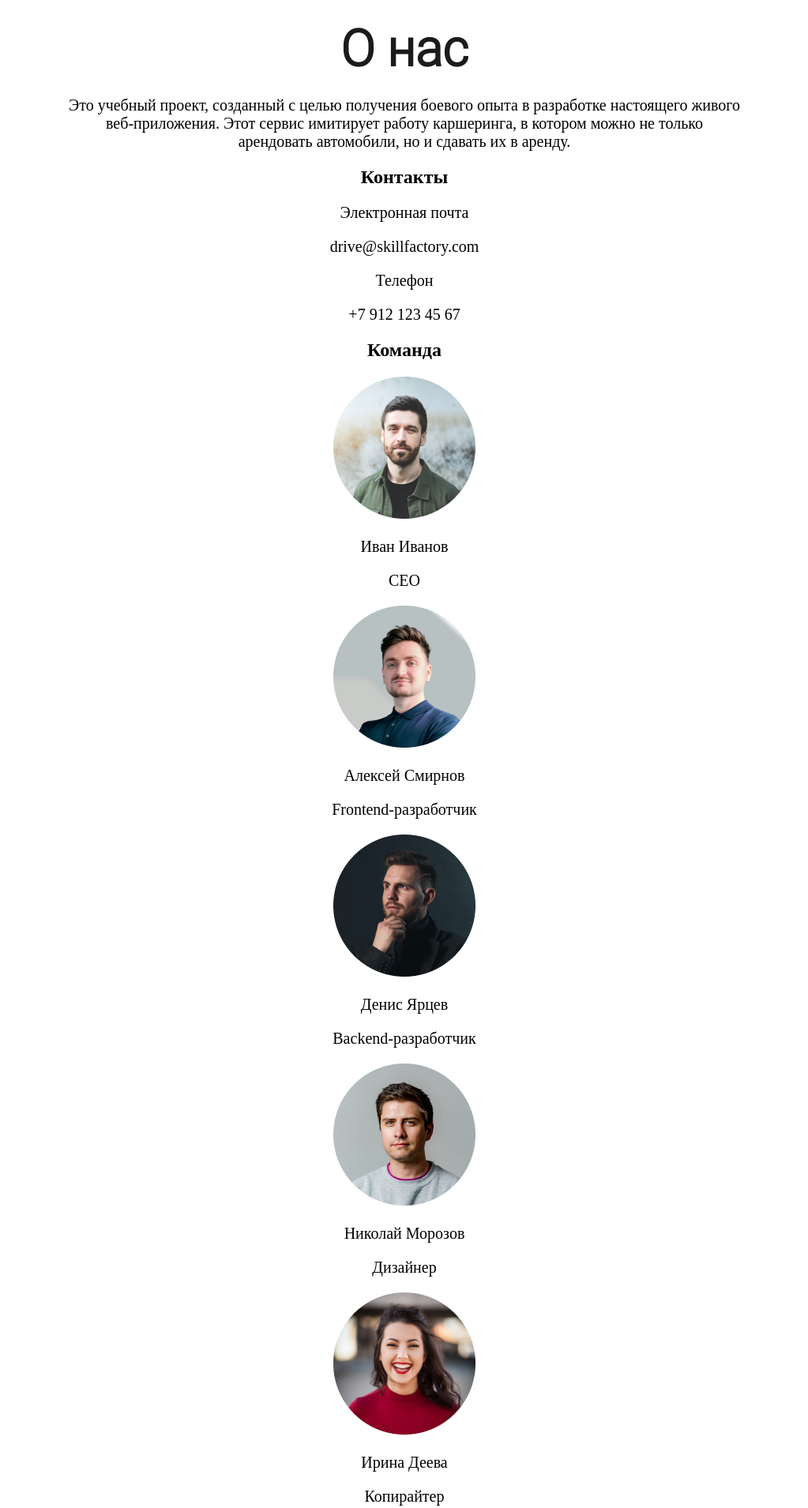
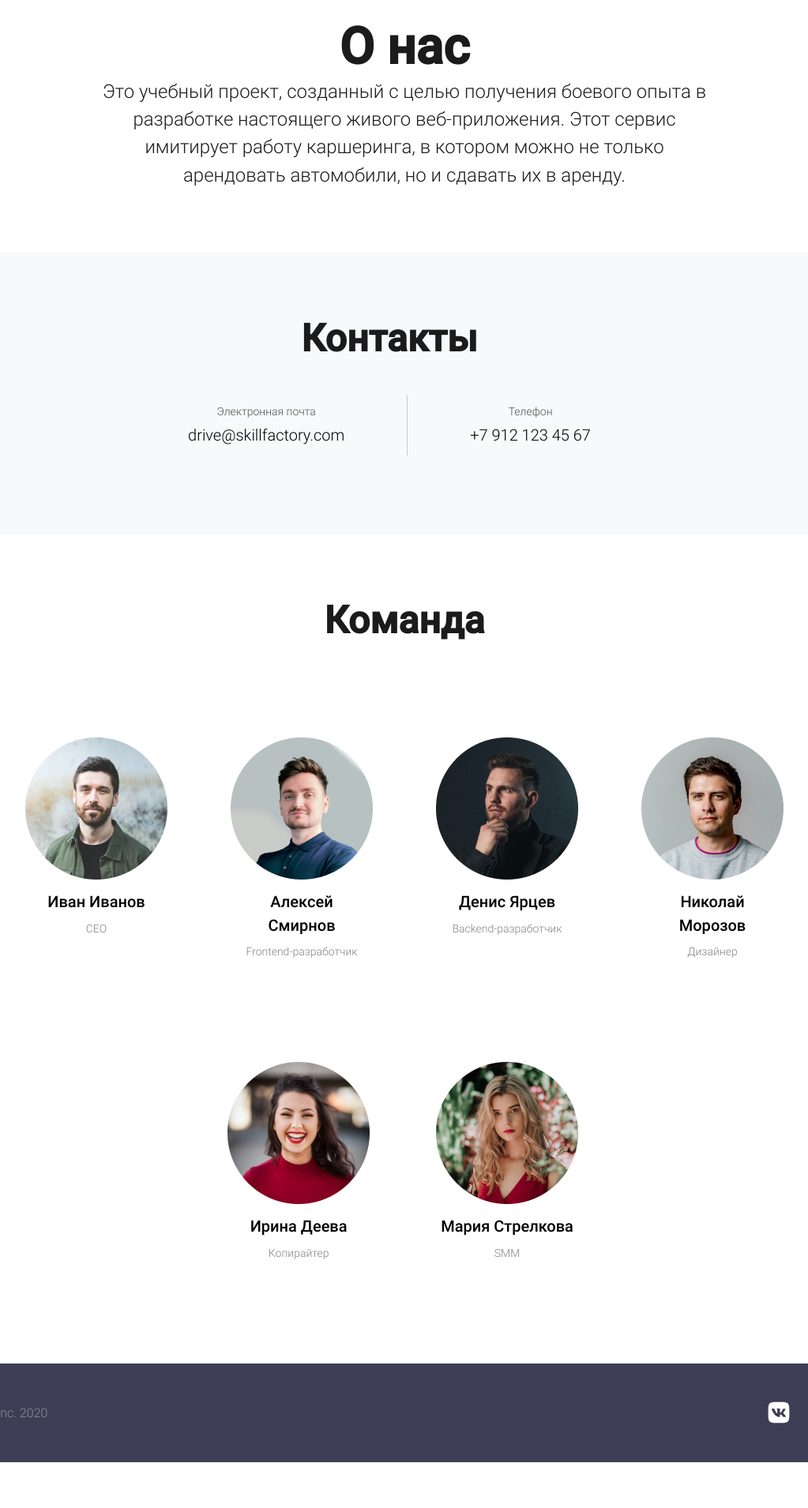
Before and after one commit to DEsimas/SF-Drive, a website: page aboutUs.html in a window 1280 px wide. Shown: the part 520-2430 px from the top of the page at 79% size, without its empty margins (128-1151 px from the left). After the commit the page ends 2372 px from the top, so only its background shows below. Drawn offline with Linux system fonts and the light colour scheme; files whose address does not match are found by name.

Commit message:
aboutUs done

```diff
--- a/aboutUs.html
+++ b/aboutUs.html
@@ -4,7 +4,7 @@
 <head>
     <meta charset="UTF-8" name="viewport" content="width=device-width, initial-scale=1.0">
     <title>О нас</title>
-    <link rel="stylesheet" type="text/css" href="styles/css/style.css" />
+    <link rel="stylesheet" type="text/css" href="styles/css/aboutUs.css" />
 </head>
 
 <body>
--- a/styles/scss/_FAQ.scss
+++ b/styles/scss/FAQ.scss
@@ -1,4 +1,16 @@
 @import "variables";
+@import "_header";
+@import "_footer";
+
+button:focus{
+    outline: none;
+}
+html{
+    margin: 0px;
+}
+body{
+    margin: 0px;
+}
 
 main{
     margin-top: 60px;
@@ -9,7 +21,7 @@ main{
         font-family: 'Roboto';
         font-size: 32px;
         line-height: 120%;
-        color: #1B1B1B;
+        color: $main-text-color;
         margin: 0px;
         margin-top: 40px;
     }
@@ -32,7 +44,7 @@ main{
 
             p{
                 font-family: 'Roboto';
-                Font-size: 16px;
+                font-size: 16px;
                 line-height: 147.3%;
                 margin: 0px;
                 margin-top: 10px;
@@ -91,7 +103,7 @@ main{
         font-family: 'Roboto';
         font-size: 14px;
         line-height: 147.3%;
-        color: #1B1B1B;
+        color: $main-text-color;
         margin: 0px;
         margin-left: 20px;
         margin-right: 20px;
@@ -108,7 +120,7 @@ main{
 
         p{
             font-size: 20px;
-            font-style: "Roboto";
+            font-family: 'Roboto';
         }
 
         h1{
@@ -132,10 +144,6 @@ main{
             &-questions{
                 margin-top: 60px;
 
-                button:hover{
-                    background-color: rgba(97, 161, 153, 0.15);
-                }
-
                 button span{
                     font-size: 20px;
                 }
@@ -146,6 +154,10 @@ main{
             font-size: 20px;
         }
 
+        .btn:hover{
+            background-color: rgba(97, 161, 153, 0.15);
+        }
+
         .answ{
             text-align: left;
             font-size: 20px;
--- a/styles/scss/_footer.scss
+++ b/styles/scss/_footer.scss
@@ -12,7 +12,7 @@
         margin-left: 18px;
         font-size: 16px;
         line-height: 19px;
-        color: $main-text-color-alt;
+        color: white;
         opacity: 0.4;
         font-family: 'Roboto';
     }
--- a/styles/scss/_variables.scss
+++ b/styles/scss/_variables.scss
@@ -1,5 +1,5 @@
 @font-face {
-    src: url('../fonts/Roboto-Light.ttf');
+    src: url('../../fonts/Roboto-Light.ttf');
     font-family: "Roboto";
 }
 @font-face {
@@ -9,4 +9,3 @@
 
 $main-text-color: #1B1B1B;
 $footerBG: #3F3D56;
-$main-text-color-alt:  #FFFFFF;
--- /dev/null
+++ b/styles/scss/aboutUs.scss
@@ -0,0 +1,284 @@
+@import "_header";
+@import "_footer";
+
+button:focus{
+    outline: none;
+}
+html{
+    margin: 0px;
+}
+body{
+    margin: 0px;
+}
+
+h1{
+    font-family: 'Roboto500';
+    margin: 0px;
+    font-size: 32px;
+    line-height: 120%;
+    text-align: center;
+    color: #1B1B1B;
+}
+
+h2{
+    font-family: 'Roboto500';
+    font-size: 24px;
+    line-height: 120%;
+    text-align: center;
+    color: $main-text-color;
+}
+
+.main{
+    padding: 0px 20px;
+    margin-top: 60px;
+
+    &-img{
+        display: flex;
+        justify-content: center;
+        margin-bottom: 40px;
+        margin-left: 54px;
+        margin-right: 54px;
+
+        img{
+            height: 202px;
+            width: 267px;
+        }
+    }
+
+    &-contacts{
+        margin-top: 40px;
+        background-color: #F7F9FB;
+        padding-top: 40px;
+        padding-bottom: 40px;
+        width: 100vw;
+        margin-left: -20px;
+        font-family: 'Roboto';
+
+
+        h2{
+            margin: 0px;
+        }
+
+        &-content{
+            &-email{
+                margin-top: 20px;
+
+                &-text{
+                    font-size: 12px;
+                    line-height: 147.3%;
+                    text-align: center;
+                    color: #4F4F4F;
+                    margin-bottom: 5px;
+                }
+
+                &-email{
+                    font-size: 14px;
+                    line-height: 147.3%;
+                    text-align: center;
+                    color: black;
+                    margin-top: 0px;
+                }
+            }
+
+            &-phone{
+                margin-top: 20px;
+
+                &-text{
+                    font-size: 12px;
+                    line-height: 147.3%;
+                    text-align: center;
+                    color: #4F4F4F;
+                    margin-bottom: 5px;
+                }
+
+                &-phone{
+                    font-size: 14px;
+                    line-height: 147.3%;
+                    text-align: center;
+                    color: black;
+                    margin-top: 0px;
+                }
+            }
+        }
+    }
+
+    &-team{
+        margin-top: 40px;
+
+        h2{
+            margin: 0px;
+        }
+    }
+}
+
+.main-team{
+    &-names{
+        display: grid;
+        grid-template-columns: repeat(2, 160px);
+        text-align: center;
+        justify-content: center;
+
+        div{
+            margin-top: 30px;
+        }
+
+        img{
+            height: 80px;
+            width: 80px;
+        }
+    }
+}
+
+.team{
+    &-name{
+        font-family: 'Roboto500';
+        font-size: 16px;
+        line-height: 147.3%;
+        text-align: center;
+        color: black;
+        margin-bottom: 8px;
+    }
+
+    &-profession{
+        font-size: 12px;
+        line-height: 147.3%;
+        text-align: center;
+        color: #828282;
+        margin-top: 0px;
+    }
+}
+
+.desc{
+    display: none;
+}
+
+@media screen and (min-width: 600px){
+    h1{
+        font-size: 64px;
+    }
+    h2{
+        font-size: 48px;
+    }
+    p{
+        font-family: 'Roboto';
+        margin: 10px;
+        font-size: 24px;
+        line-height: 147.3%;
+        text-align: center;
+        color: $main-text-color;
+    }
+
+    .main{
+        padding-left: 237px;
+        padding-right: 237px;
+        margin-top: 111px;
+
+        &-img{
+            margin-bottom: 60px;
+
+            img{
+                height: 300px;
+                width: 397px;
+            }
+        }
+
+        &-aboutUs p{
+            margin: 0px 20px;
+        }
+
+        &-contacts{
+            margin-top: 80px;
+            padding-bottom: 100px;
+            padding-top: 80px;
+            margin-left: -256px;
+
+            &-content{
+                display: flex;
+                justify-content: center;
+
+                &-email{
+                    margin-top: 43px;
+                    padding-right: 69px;
+                    border-right: solid #C8C8CF 1px;
+
+                    &-text{
+                        font-size: 14px;
+                        margin-bottom: 6px;
+                    }
+
+                    &-email{
+                        font-size: 20px;
+                    }
+                }
+
+                &-phone{
+                    margin-top: 43px;
+                    padding-left: 69px;
+
+                    &-text{
+                        font-size: 14px;
+                        margin-bottom: 6px;
+                    }
+
+                    &-phone{
+                        font-size: 20px;
+                    }
+                }
+            }
+        }
+
+        &-team{
+            margin-top: 80px;
+
+            &-names{
+                display: none;
+            }
+        }
+    }
+
+    .desc{
+        display: inline;
+    }
+
+    .first{
+        display: flex;
+        justify-content: center;
+
+        div{
+            margin-left: 80px;
+
+            &:nth-child(1){
+                margin-left: 0px;
+            }
+        }
+    }
+    .second{
+        display: flex;
+        justify-content: center;
+
+        div:nth-child(2){
+            margin-left: 80px;
+        }
+    }
+
+    .main-team-names{
+        div{
+            margin-top: 60px;
+        }
+
+        img{
+            height: 180px;
+            width: 180px;
+        }
+    }
+
+    .team{
+        &-name{
+            font-size: 20px;
+        }
+
+        &-profession{
+            font-size: 14px;
+        }
+    }
+}
--- a/styles/scss/style.scss
+++ /dev/null
@@ -1,3 +0,0 @@
-@import "_header";
-@import "_FAQ";
-@import "_footer";
```
Also changed, not shown: FAQ.html (+1 -1 lines), styles/css/FAQ.css, styles/css/aboutUs.css (added).
